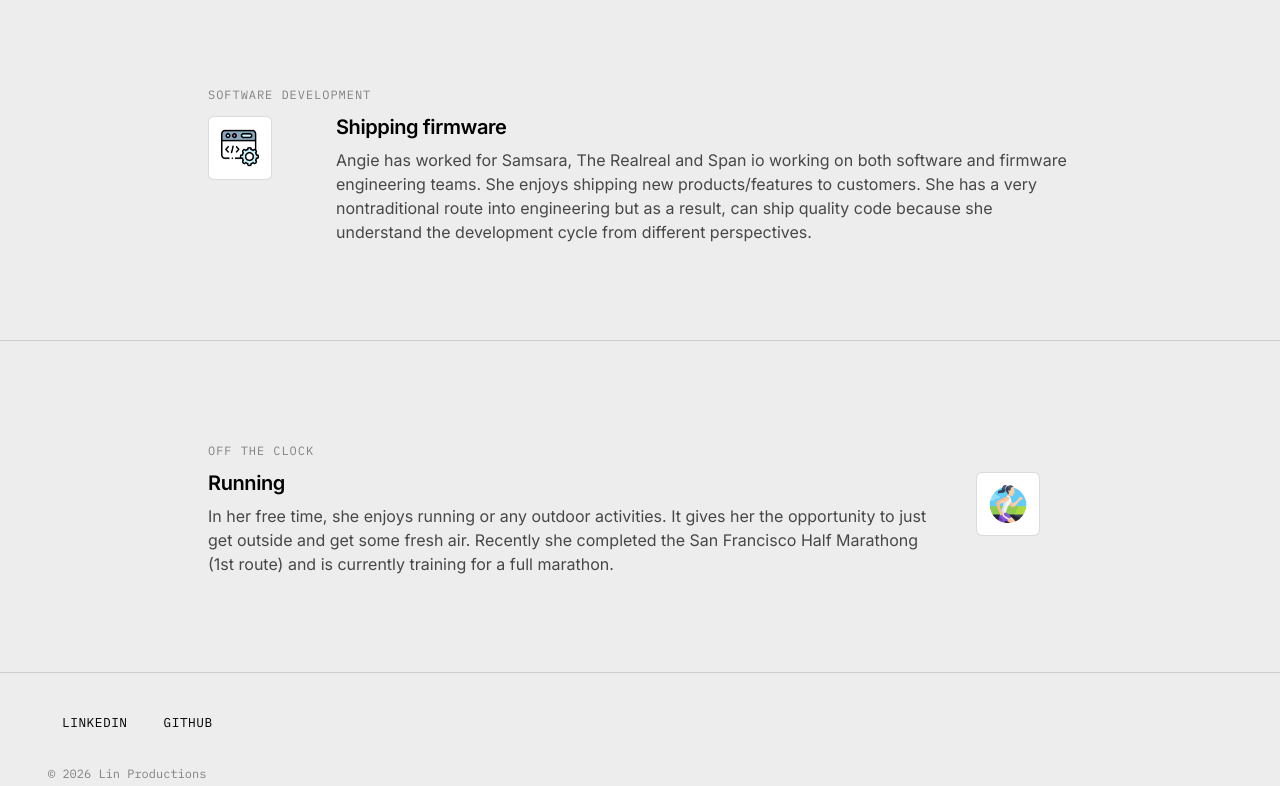
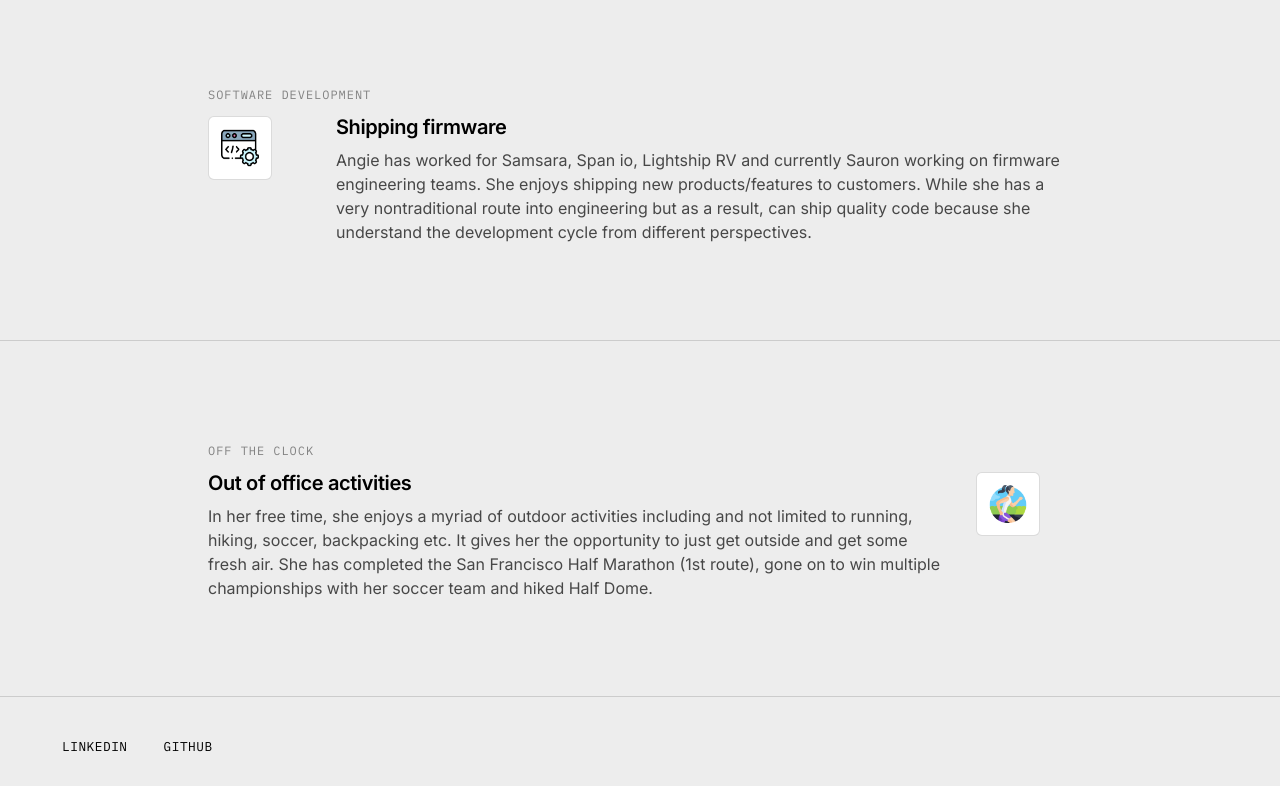
Before and after one commit to angielin/Website-, a website: page index.html in a window 1280 px wide. Shown: the part 511-1297 px from the top of the page. Drawn offline with Linux system fonts and the light colour scheme.

Commit message:
update info summaries

```diff
--- a/index.html
+++ b/index.html
@@ -48,10 +48,10 @@
           <div>
             <h3>Shipping firmware</h3>
             <p>
-              Angie has worked for Samsara, The Realreal and Span io working on both software
-              and firmware engineering teams. She enjoys shipping new products/features to customers.
-              She has a very nontraditional route into engineering but as a result, can ship
-              quality code because she understand the development cycle from different perspectives.
+              Angie has worked for Samsara, Span io, Lightship RV and currently Sauron working on firmware engineering teams.
+              She enjoys shipping new products/features to customers. While she has a very nontraditional
+              route into engineering but as a result, can ship quality code because she
+              understand the development cycle from different perspectives.
             </p>
           </div>
         </div>
@@ -64,12 +64,12 @@
         <div class="skill-row reverse">
           <img class="skill-icon" src="./Running.png" alt="" />
           <div>
-            <h3>Running</h3>
+            <h3>Out of office activities</h3>
             <p>
-              In her free time, she enjoys running or any outdoor activities. It gives her the
-              opportunity to just get outside and get some fresh air. Recently she completed
-              the San Francisco Half Marathong (1st route) and is currently training
-              for a full marathon.
+              In her free time, she enjoys a myriad of outdoor activities including and not limited to running, hiking,
+              soccer, backpacking etc. It gives her the opportunity to just get outside and get some fresh air.
+              She has completed the San Francisco Half Marathon (1st route), gone on to win multiple championships with her soccer
+              team and hiked Half Dome.
             </p>
           </div>
         </div>
```
Also changed, not shown: Hobbies.html (+1 -1 lines).
